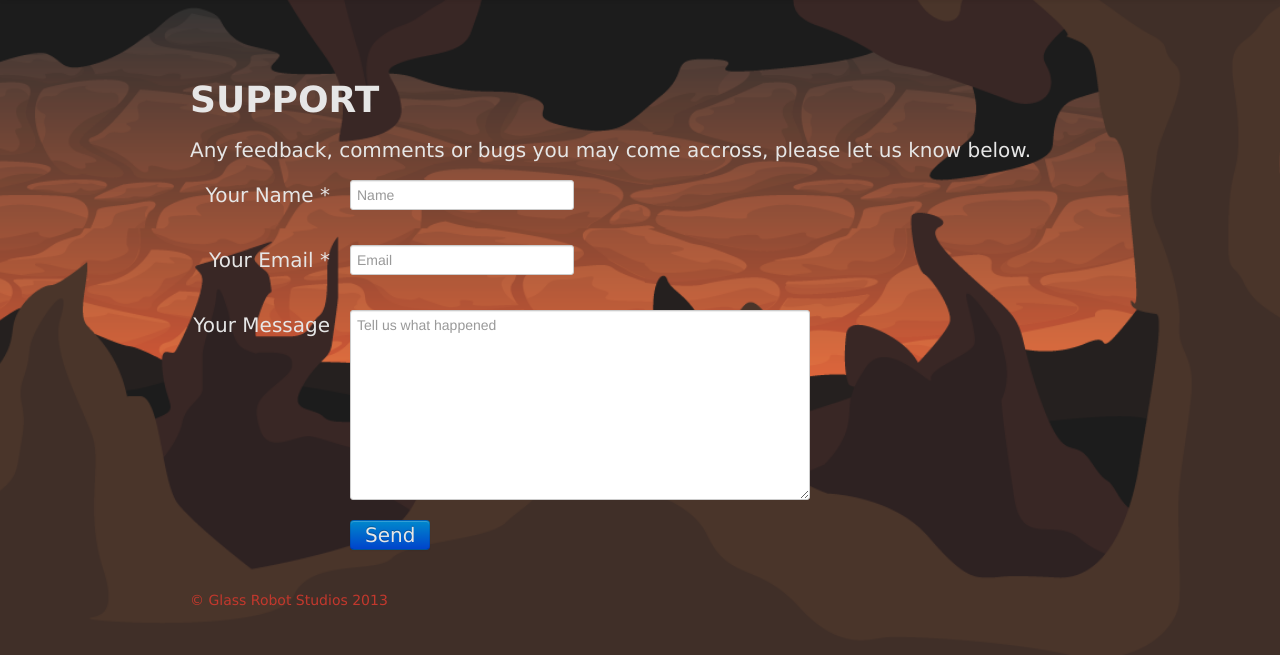
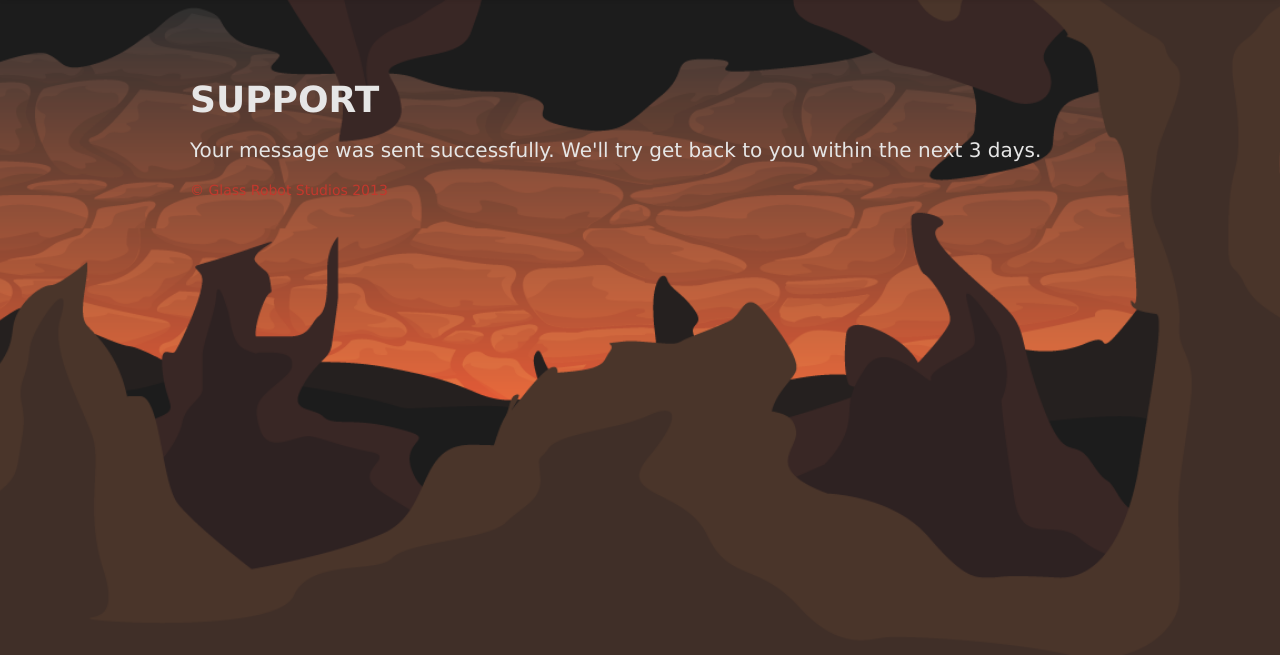
Before and after one commit to GlassRobotStudios/BlakeJustice-Website, a PHP site: the page made by support.php in a window 1280 px wide. Shown: the part 145-800 px from the top of the page. Run offline with PHP 8.4, Linux system fonts and the light colour scheme; some libraries are stand-ins or nearby versions.

Commit message:
Cleaned up user feedback on sending message

```diff
--- a/support.php
+++ b/support.php
@@ -56,6 +56,27 @@
         <div class="container">
             <div class="container-fluid">
                 <h1 class="gr-header">SUPPORT</h1>
+
+                <?php if ($_GET["check"] == "true") { ?>
+                    <p class="gr-para">
+                        Your message was sent successfully. We'll try get back to you within the next 3 days.
+                    </p>
+                <?php } elseif ($_GET["check"] == "false") { ?>
+                    <p class="gr-para">
+                        We are sorry, but there was a problem sending your message.<br>
+                        <?php
+                            if ($_GET["error"] == 1)
+                            {
+                                echo "There was a problem with the SMTP server.<br>";
+                            }
+                            if ($_GET["error"] == 2)
+                            {
+                                echo "There was a problem with the mail server.<br>";
+                            }
+                         ?>
+                        Please <a href="support">try</a> again.
+                    </p>
+                <?php } else { ?>
                     <p class="gr-para">
                         Any feedback, comments or bugs you may come accross, please let us know below.
                     </p>
@@ -109,6 +130,7 @@
                         </div>
 
                     </form>
+                <?php } ?>
             </div>
 
             <!-- Footer -->
@@ -145,7 +167,7 @@
 
                     <div class="control-group" align="center">
                         <div class="controls" style="margin-left:0px;">
-                            <button type="submit" class="btn btn-primary gr-para" id="check">Done</button>
+                            <button type="submit" class="btn btn-primary gr-para" id="checkButton" data-loading-text="Sending...">Done</button>
                         </div>
                     </div>
                 </form>
@@ -264,15 +286,23 @@
                 else
                 {
                     $("#captchaStatus").show();
+                    $('#checkButton').button('reset');
                     Recaptcha.reload();
                     return false;
                 }
             }
 
             //Modified as per comments in site to handle event unobtrusively
-            $("#check").click(function(){
+            $("#checkButton").click(function(){
+                var btn = $(this);
+                btn.button('loading');
+                setTimeout(function () {btn.button('reset')}, 12000);
                 return validateCaptcha();
             });
+
+            // button state demo
+            // $('#checkButton').click(function () {
+            // });
         });
     </script>
 </body>
```
Also changed, not shown: SendEmail.php (+5 -5 lines), check.php (+17 -4 lines). Lines whose indentation alone changed are shown as unchanged.
